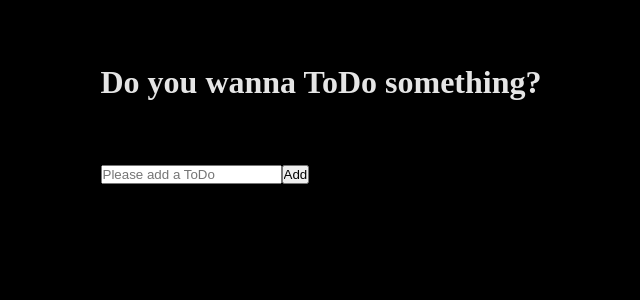
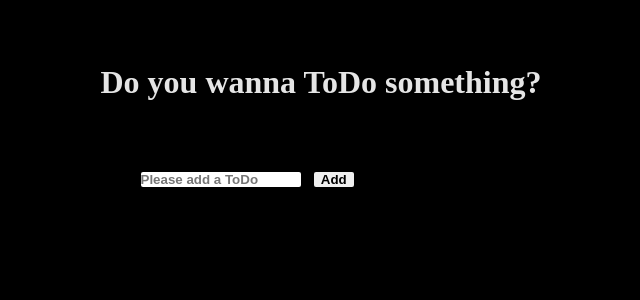
Before and after one commit to iulianSta/react-todo-app, a React (Create React App) app: page / in a window 1280 px wide. Shown: the top 300 px of the page, without its empty margins (319-959 px from the left). Built offline with nearby package versions, Linux system fonts and the light colour scheme.

Commit message:
src/sass/components/_input.scss- Input setup

```diff
--- a/src/sass/components/__components-dir.scss
+++ b/src/sass/components/__components-dir.scss
@@ -1 +1,3 @@
 //Import Component files
+
+@import "./input";
--- /dev/null
+++ b/src/sass/components/_input.scss
@@ -0,0 +1,27 @@
+// Input setup
+
+input {
+  margin: 0.5em;
+  font-weight: bold;
+
+  border-radius: 2px;
+  border: none;
+  &[type="text"] {
+    margin-left: 3em;
+    width: 12em;
+
+    &:focus {
+      color: $blue;
+    }
+  }
+  &[type="submit"] {
+    width: 3em;
+    cursor: pointer;
+    &:focus-within {
+      background-color: $yellow;
+      color: $white;
+      border-radius: 3px;
+      border: none;
+    }
+  }
+}
```
